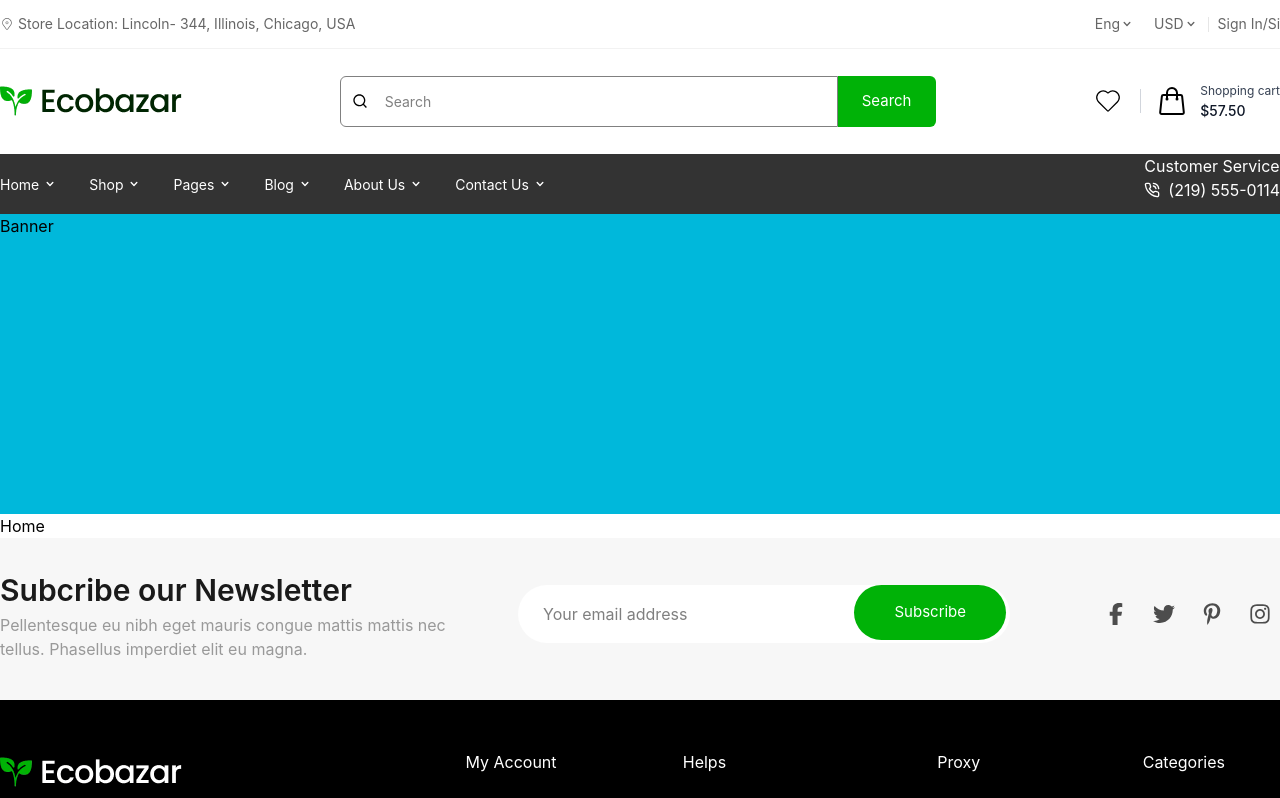
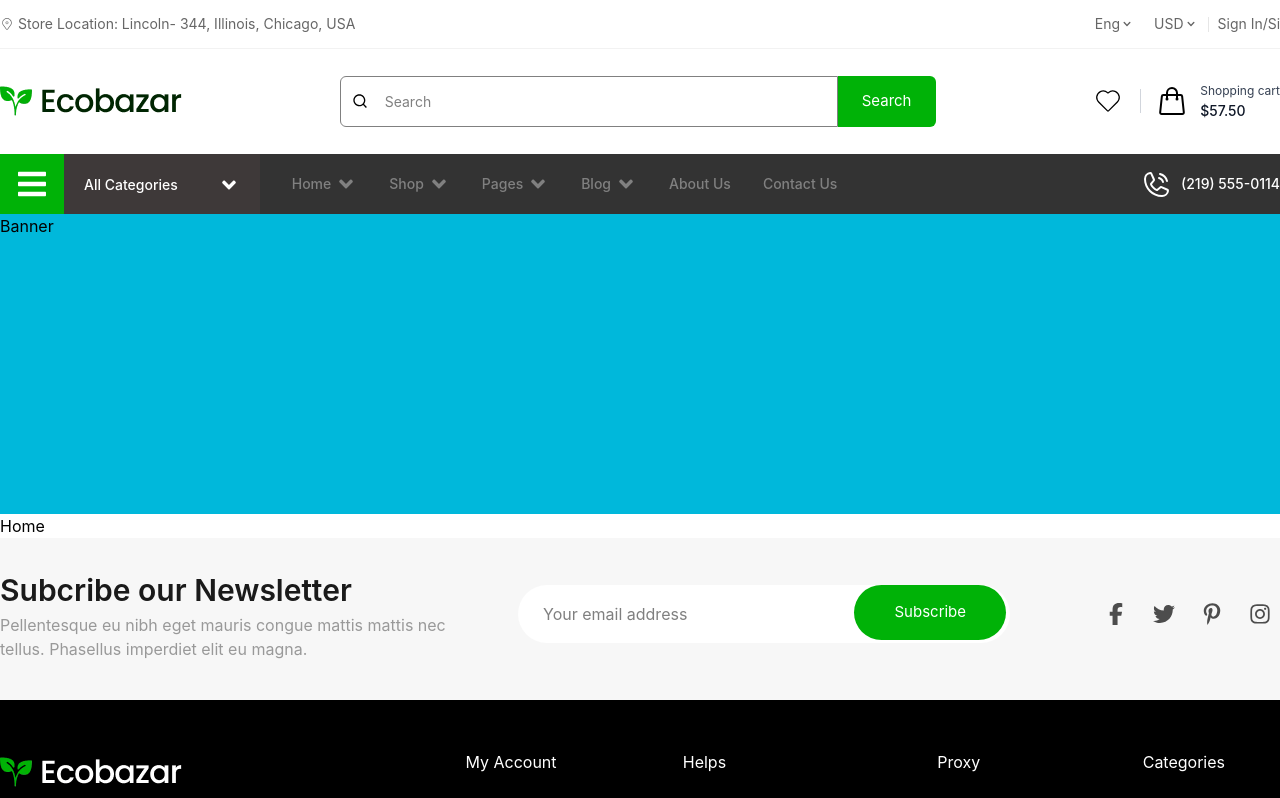
Before and after one commit to kawsereng/Ecobazar, a React (Vite) app: page / in a window 1280 px wide. Shown: the top 798 px of the page. Built offline with nearby package versions, Linux system fonts and the light colour scheme.

Commit message:
NavBarDesing Complete

```diff
--- a/src/Components/Layout/Navbar.jsx
+++ b/src/Components/Layout/Navbar.jsx
@@ -1,28 +1,48 @@
 import {Container} from './Container'
-import { HiChevronDown } from "react-icons/hi";
-import { LuPhoneCall } from "react-icons/lu";
-
+import { Link } from 'react-router'
+import { FaBars } from "react-icons/fa";
+import { FaAngleDown } from "react-icons/fa";
+import { PiPhoneCall } from "react-icons/pi";
 export const Navbar = () => {
   return (
     <>
     <div className='bg-[#333333] w-full h-[60px]'>
         <Container>
-        <div className='flex justify-between  '>
-            <div className='front-pop text-[14px] text-white flex items-center h-full pt-[20px]'>
-                <ul className='flex gap-[32px] items-center'>
-                    <li className='flex items-center gap-1'>Home <HiChevronDown /> </li>
-                    <li className='flex items-center gap-1'>Shop <HiChevronDown /></li>
-                    <li className='flex items-center gap-1'>Pages <HiChevronDown /></li>
-                    <li className='flex items-center gap-1'>Blog <HiChevronDown /></li>
-                    <li className='flex items-center gap-1'>About Us <HiChevronDown /></li>
-                    <li className='flex items-center gap-1'>Contact Us <HiChevronDown /></li>
-                </ul>
-            </div>
+         <div className='flex justify-between items-center'>
+          <ul className='flex items-center gap-x-8 text-sm font-pop font-medium'>
+            <li className='flex items-center'>
+              <span className='p-4 bg-[#00B207] h-[60px] flex items-center'>
+                <FaBars size={32} className='text-white'/>
+              </span>
+              <span className='text-white bg-[#3e3939] p-5 h-[60px]'>
+                <Link to="#" className='flex items-center gap-x-10'>
+                  All Categories <FaAngleDown size={22} />
+                </Link>
+              </span>
+            </li>
 
-            <div className='text-white'>
-                <p>Customer Service</p>
-                <p className='flex items-center gap-2'><LuPhoneCall/> (219) 555-0114</p>
-            </div>
+            <li>
+              <Link to="#" className='flex items-center gap-x-1 text-[#808080] hover:text-white'>Home <FaAngleDown size={22} /></Link>
+            </li>
+            <li>
+              <Link to="#" className='flex items-center gap-x-1 text-[#808080] hover:text-white'>Shop <FaAngleDown size={22} /></Link>
+            </li>
+            <li>
+              <Link to="#" className='flex items-center gap-x-1 text-[#808080] hover:text-white'>Pages <FaAngleDown size={22} /></Link>
+            </li>
+            <li>
+              <Link to="#" className='flex items-center gap-x-1 text-[#808080] hover:text-white'>Blog <FaAngleDown size={22} /></Link>
+            </li>
+            <li>
+              <Link to="#" className='flex items-center gap-x-1 text-[#808080] hover:text-white'>About Us</Link>
+            </li>
+            <li>
+              <Link to="#" className='flex items-center gap-x-1 text-[#808080] hover:text-white'>Contact Us</Link>
+            </li>
+          </ul>
+          <div className='font-pop font-medium text-sm text-white'>
+            <Link to="tel:2195550114" className='flex items-center gap-x-2'> <PiPhoneCall size={32}/>(219) 555-0114</Link>
+          </div>
         </div>
 
         </Container>
```
